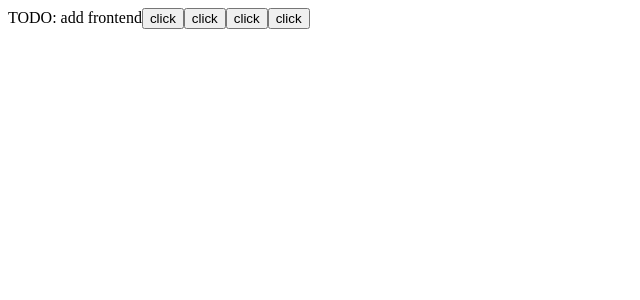
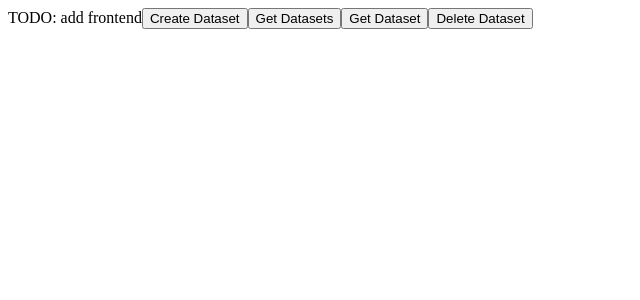
Before and after one commit to jgray9/CMSC691-KIL-Project, a React app in the folder frontend/: page / in a window 1280 px wide. Shown: the top 300 px of the page, without its empty margins (0-640 px from the left). Built offline with nearby package versions, Linux system fonts and the light colour scheme; the HTML template or start-up script is replaced by a standard one.

Commit message:
improved format of function buttons + added catch

```diff
--- a/frontend/src/App.jsx
+++ b/frontend/src/App.jsx
@@ -17,10 +17,31 @@ function App() {
   return (
     <>
       TODO: add frontend
-      <button onClick={() => api.then(api => api.create_dataset('arg'))}>click</button>
-      <button onClick={() => api.then(api => api.get_datasets('arg'))}>click</button>
-      <button onClick={() => api.then(api => api.get_dataset('arg'))}>click</button>
-      <button onClick={() => api.then(api => api.delete_dataset('arg'))}>click</button>
+      <button onClick={
+        () => api
+          .then(api => api.create_dataset('arg'))
+          .catch(e => console.log(`caught error ${e}`))
+      }>Create Dataset</button>
+
+      <button onClick={
+        () => api
+          .then(api => api.get_datasets())
+          .then(console.log)
+          .catch(e => console.log(`caught error ${e}`))
+      }>Get Datasets</button>
+
+      <button onClick={
+        () => api
+          .then(api => api.get_dataset('arg'))
+          .then(console.log)
+          .catch(e => console.log(`caught error ${e}`))
+      }>Get Dataset</button>
+
+      <button onClick={
+        () => api
+          .then(api => api.delete_dataset('arg'))
+          .catch(e => console.log(`caught error ${e}`))
+      }>Delete Dataset</button>
     </>
   )
 }
```
